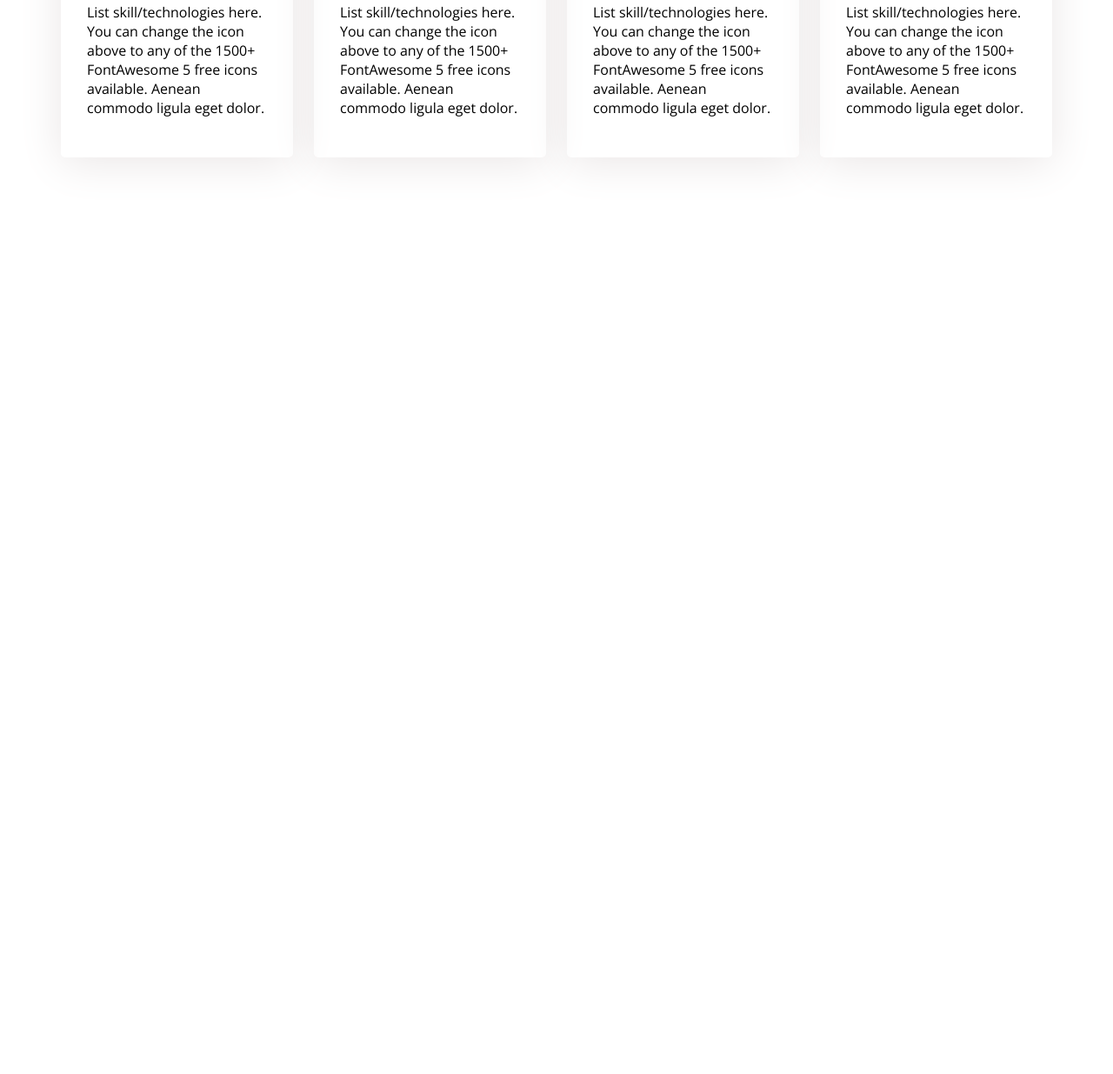
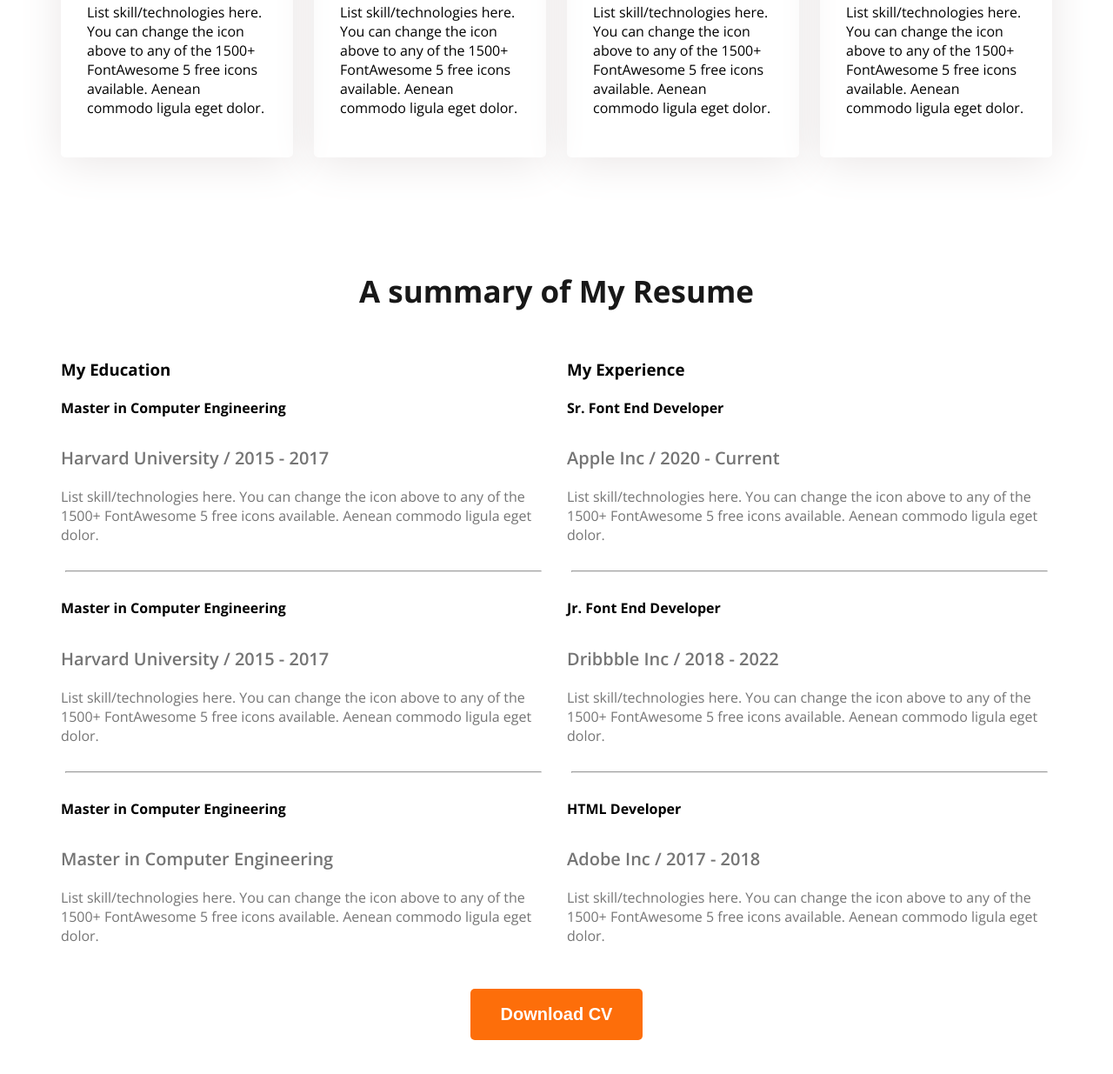
Before and after one commit to Rohithossain12/web--developer--portfolio, a plain HTML site: page index.html in a window 1280 px wide. Shown: the part 1962-3197 px from the top of the page at 87% size. Before the commit the page ends 2273 px from the top, so only its background shows below. Drawn offline with nearby package versions, Linux system fonts and the light colour scheme.

Commit message:
added html and css file

```diff
--- a/index.html
+++ b/index.html
@@ -78,9 +78,63 @@
     <h4 class="skill-title">MongoDB</h4>
     <p class="skill-description">List skill/technologies here. You can change the icon above to any of the 1500+ FontAwesome 5 free icons available. Aenean commodo ligula eget dolor.</p>
    </div>
- </div>
+    </div>
 
    </section>
+    <section class="resume">
+     <h3 class="section-title text-center">A summary of My Resume</h3>
+     <div class="resume-container">
+      <div class="resume-colum">
+        <h3 class="resume-colum-title">My Education</h3>
+        <div class="experience">
+            <h4 class="experience-title">Master in Computer Engineering</h4>
+            <h5 class="experience-sub-title">Harvard University / 2015 - 2017</h5>
+            <div class="experience-description">List skill/technologies here. You can change the icon above
+                to any of the 1500+ FontAwesome 5 free icons available. Aenean commodo ligula eget dolor.</div>
+        </div>
+        <hr>
+        <div class="experience">
+            <h4 class="experience-title">Master in Computer Engineering</h4>
+            <h5 class="experience-sub-title">Harvard University / 2015 - 2017</h5>
+            <div class="experience-description">List skill/technologies here. You can change the icon above
+                to any of the 1500+ FontAwesome 5 free icons available. Aenean commodo ligula eget dolor.</div>
+        </div>
+        <hr>
+        <div class="experience">
+            <h4 class="experience-title">Master in Computer Engineering</h4>
+            <h5 class="experience-sub-title">Master in Computer Engineering</h5>
+            <div class="experience-description">List skill/technologies here. You can change the icon above
+                to any of the 1500+ FontAwesome 5 free icons available. Aenean commodo ligula eget dolor.</div>
+        </div>
+      </div>
+      <div class="resume-colum">
+        <h3 class="resume-colum-title">My Experience</h3>
+        <div class="experience">
+            <h4 class="experience-title">Sr. Font End Developer</h4>
+            <h5 class="experience-sub-title">Apple Inc / 2020 - Current</h5>
+            <div class="experience-description">List skill/technologies here. You can change the icon above
+                to any of the 1500+ FontAwesome 5 free icons available. Aenean commodo ligula eget dolor.</div>
+        </div>
+        <hr>
+        <div class="experience">
+            <h4 class="experience-title">Jr. Font End Developer</h4>
+            <h5 class="experience-sub-title">Dribbble Inc / 2018 - 2022</h5>
+            <div class="experience-description">List skill/technologies here. You can change the icon above
+                to any of the 1500+ FontAwesome 5 free icons available. Aenean commodo ligula eget dolor.</div>
+        </div>
+        <hr>
+        <div class="experience">
+            <h4 class="experience-title">HTML Developer</h4>
+            <h5 class="experience-sub-title">Adobe Inc / 2017 - 2018</h5>
+            <div class="experience-description">List skill/technologies here. You can change the icon above
+                to any of the 1500+ FontAwesome 5 free icons available. Aenean commodo ligula eget dolor.</div>
+        </div>
+      </div>
+     </div>
+     <div class="text-center resume-download-cv">
+         <button class="btn-primary">Download CV</button>
+     </div>
+    </section>
  </main>
   <footer>
 
--- a/style.css
+++ b/style.css
@@ -115,3 +115,23 @@ font-weight:600;
  box-shadow: 0px 6px 50px 0px rgb(234, 230, 230);
  border-radius: 5px;
 }
+/* resume section styles */
+.resume-container{
+    display: flex;
+    gap: 24px;
+}
+.experience-description{
+   color: #757575;
+}
+.experience-sub-title{
+    color: #757575;
+    font-size: 20px;
+    font-weight: 600;
+    margin-bottom: 20px;
+}
+.resume hr{
+ margin: 30px 5px;
+}
+ .resume-download-cv{
+margin-top: 50px;
+ }
```
